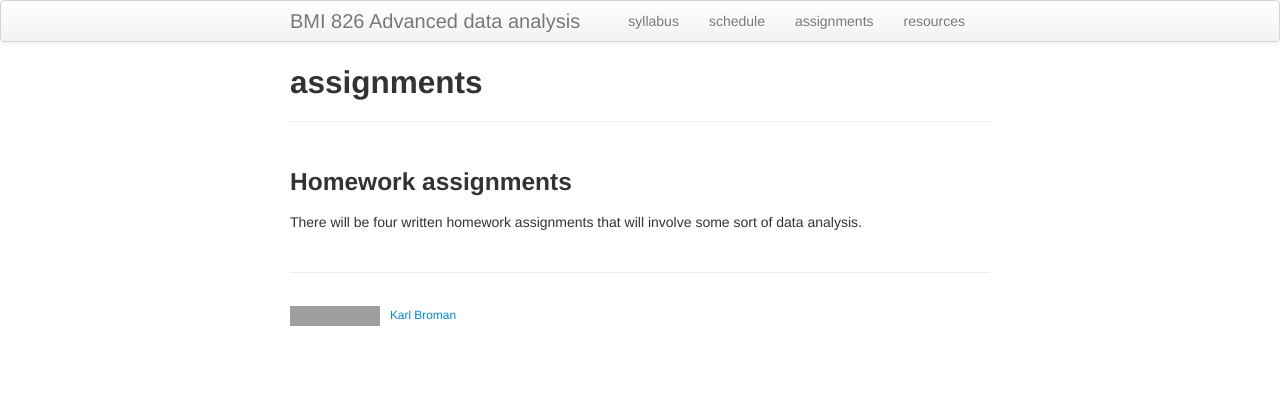
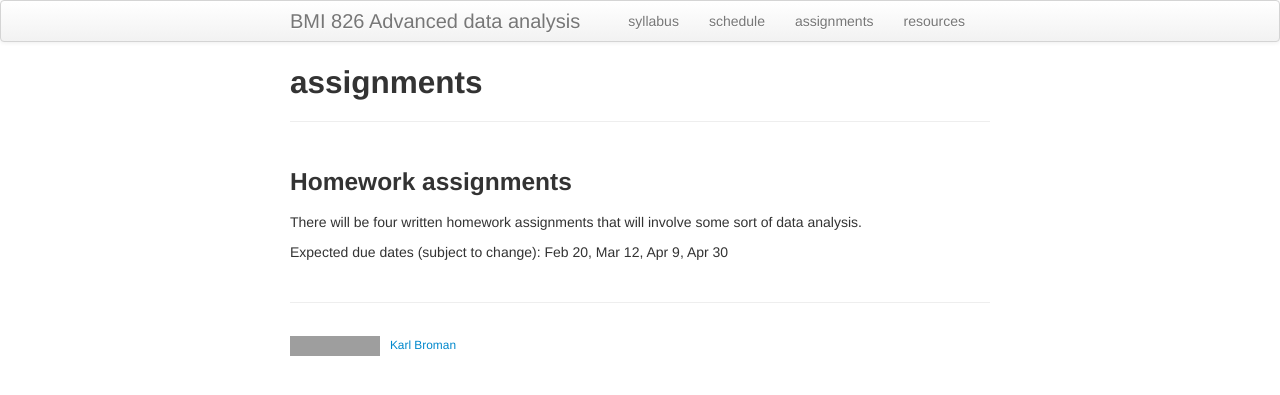
Before and after one commit to kbroman/AdvData, a Jekyll site: the page built from assignments.md, in a window 1280 px wide. Shown: the top 395 px of the page. Built offline with Jekyll 4.4.1, drawn with Linux system fonts in a browser that asks for light colours; grey boxes are pictures that could not be loaded.

Commit message:
assignments.md: Add expected due dates

```diff
--- a/assignments.md
+++ b/assignments.md
@@ -8,3 +8,5 @@ description: Assignments for BMI 826, Advanced data analysis
 
 There will be four written homework assignments that will involve some
 sort of data analysis.
+
+Expected due dates (subject to change): Feb 20, Mar 12, Apr 9, Apr 30
```
